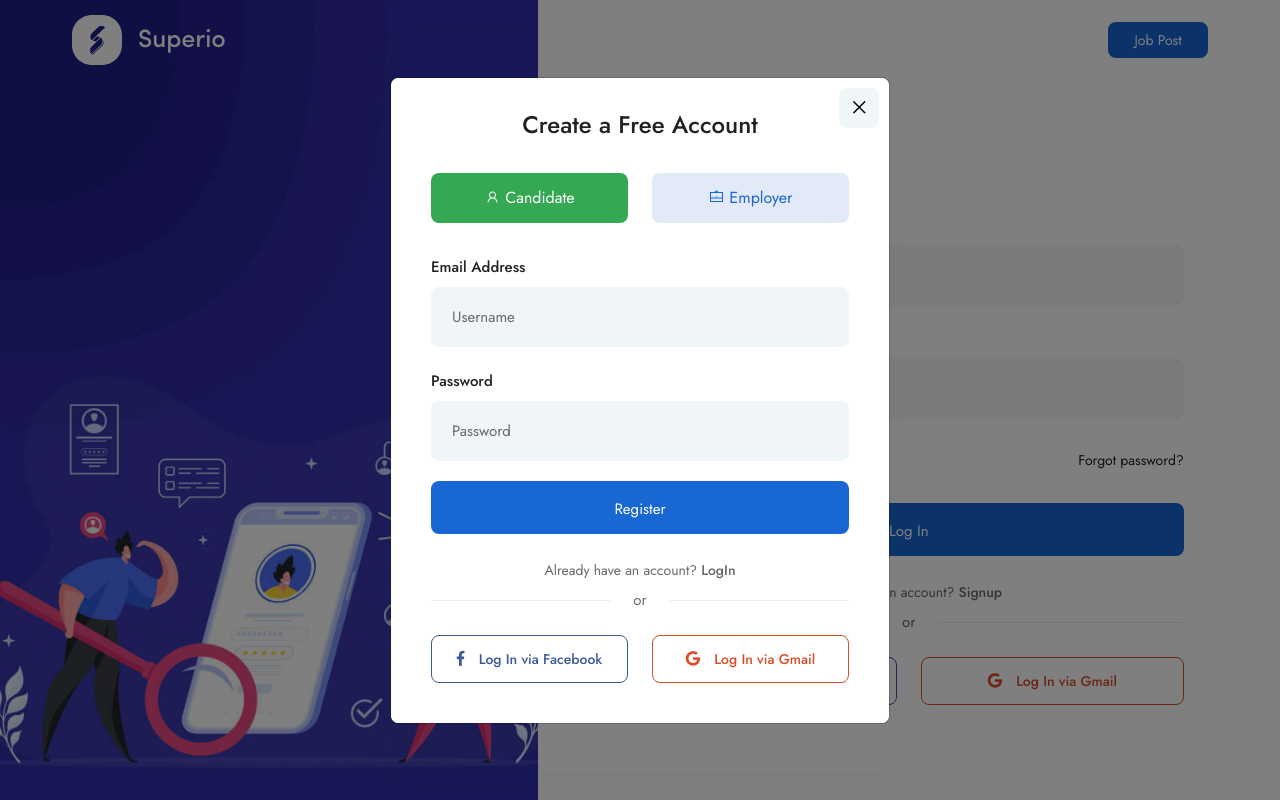
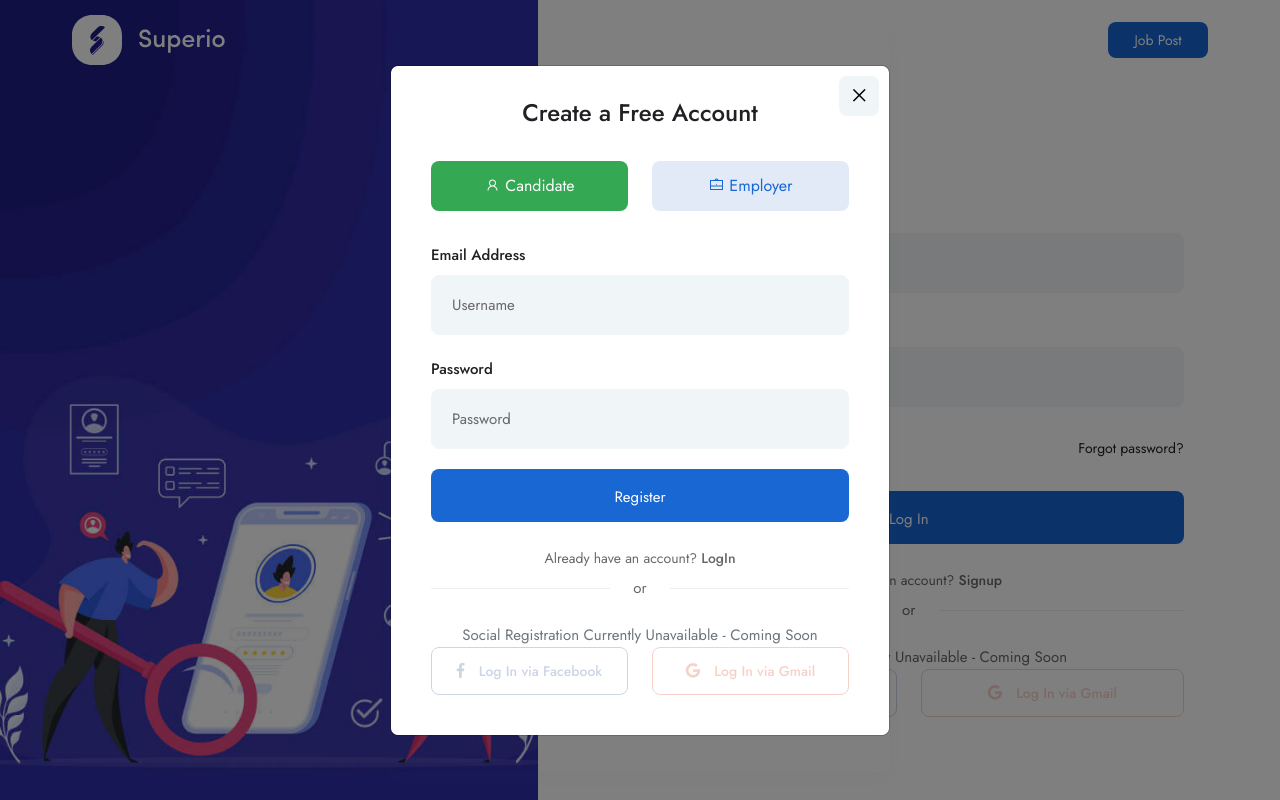
Before and after one commit to Steven-McCombe/construction-recruitment, a Next.js app: page /login in a window 1280 px wide. Both pictures are taken after a click on the link "Signup". Built offline with nearby package versions, Linux system fonts and the light colour scheme; no server answers.

Commit message:
disabled social registration and login

```diff
--- a/components/common/form/login/LoginWithSocial.jsx
+++ b/components/common/form/login/LoginWithSocial.jsx
@@ -1,15 +1,18 @@
 const LoginWithSocial = () => {
   return (
     <div className="btn-box row">
-      <div className="col-lg-6 col-md-12">
-        <a href="#" className="theme-btn social-btn-two facebook-btn">
+      <div className="col-12">
+        <p className="text-center">Social Login Currently Unavailable - Coming Soon</p>
+      </div>
+      <div className="opacity-25 col-lg-6 col-md-12">
+        <button className="theme-btn social-btn-two facebook-btn" disabled>
           <i className="fab fa-facebook-f"></i> Log In via Facebook
-        </a>
+        </button>
       </div>
-      <div className="col-lg-6 col-md-12">
-        <a href="#" className="theme-btn social-btn-two google-btn">
+      <div className="opacity-25 col-lg-6 col-md-12">
+        <button className="theme-btn social-btn-two google-btn" disabled>
           <i className="fab fa-google"></i> Log In via Gmail
-        </a>
+        </button>
       </div>
     </div>
   );
--- a/components/common/form/register/LoginWithSocial.jsx
+++ b/components/common/form/register/LoginWithSocial.jsx
@@ -1,15 +1,18 @@
 const LoginWithSocial = () => {
   return (
     <div className="btn-box row">
-      <div className="col-lg-6 col-md-12">
-        <a href="#" className="theme-btn social-btn-two facebook-btn">
+      <div className="col-12">
+        <p className="text-muted text-center">Social Registration Currently Unavailable - Coming Soon</p>
+      </div>
+      <div className="opacity-25 col-lg-6 col-md-12">
+        <button className="theme-btn social-btn-two facebook-btn" disabled>
           <i className="fab fa-facebook-f"></i> Log In via Facebook
-        </a>
+        </button>
       </div>
-      <div className="col-lg-6 col-md-12">
-        <a href="#" className="theme-btn social-btn-two google-btn">
+      <div className="opacity-25 col-lg-6 col-md-12">
+        <button className="theme-btn social-btn-two google-btn" disabled>
           <i className="fab fa-google"></i> Log In via Gmail
-        </a>
+        </button>
       </div>
     </div>
   );
```
